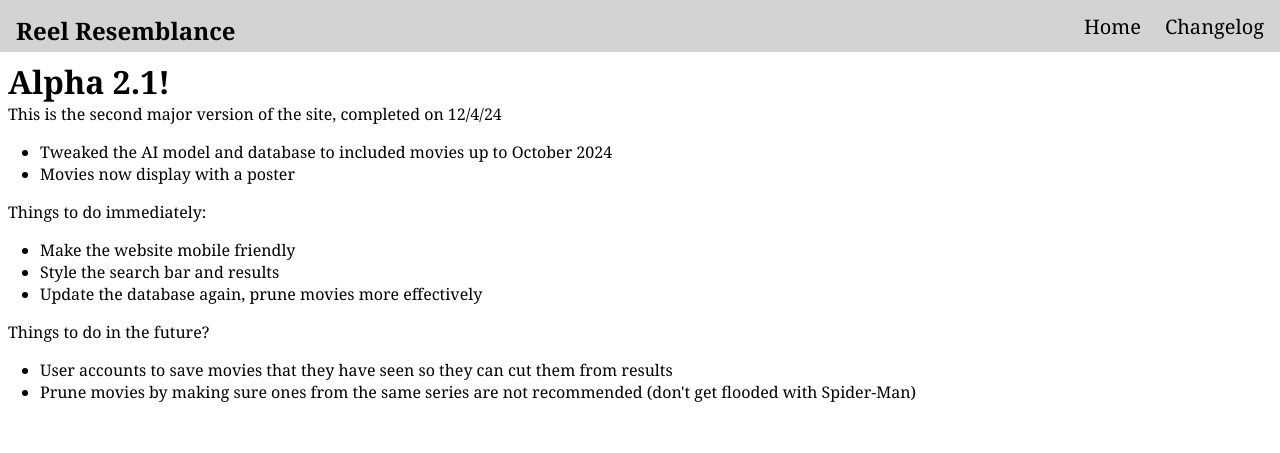
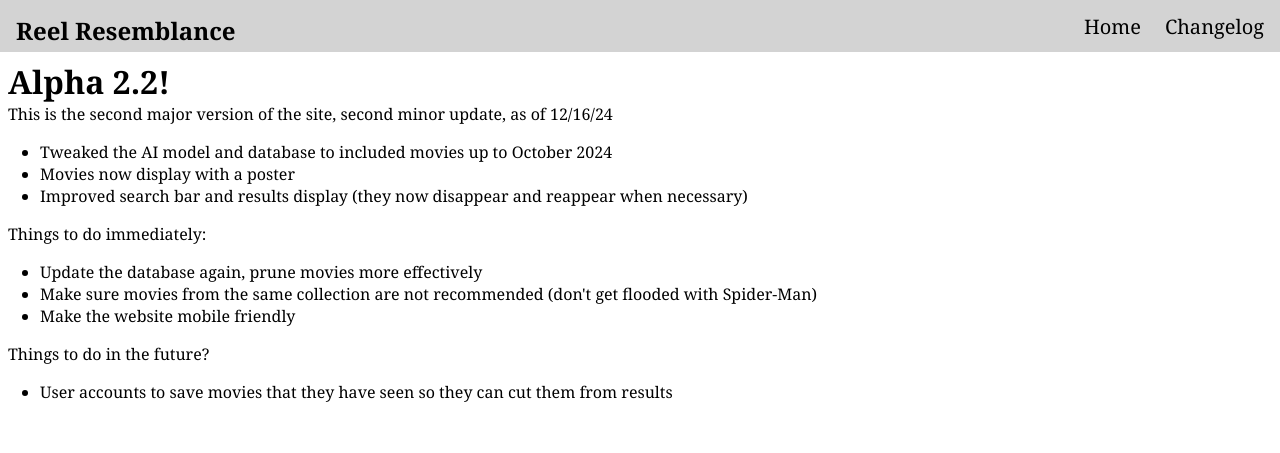
Before and after one commit to andrewras58/Movie-Recommender-Frontend, a React (Create React App) app: page /changelog in a window 1280 px wide. Shown: the top 453 px of the page. Built offline with nearby package versions, Linux system fonts and the light colour scheme.

Commit message:
hotfix for alpha 2.2

```diff
--- a/src/components/changelog/Changelog.js
+++ b/src/components/changelog/Changelog.js
@@ -5,22 +5,22 @@ function Changelog() {
   return (
     <div className="changelog">
       <div className="log">
-        <h1>Alpha 2.1!</h1>
-        <span>This is the second major version of the site, completed on 12/4/24</span>
+        <h1>Alpha 2.2!</h1>
+        <span>This is the second major version of the site, second minor update, as of 12/16/24</span>
         <ul>
           <li>Tweaked the AI model and database to included movies up to October 2024</li>
           <li>Movies now display with a poster</li>
+          <li>Improved search bar and results display (they now disappear and reappear when necessary)</li>
         </ul>
         <span>Things to do immediately:</span>
         <ul>
+          <li>Update the database again, prune movies more effectively</li>
+          <li>Make sure movies from the same collection are not recommended (don't get flooded with Spider-Man)</li>
           <li>Make the website mobile friendly</li>
-          <li>Style the search bar and results</li>
-          <li>Update the database again, prune movies more effectively</li>
         </ul>
         <span>Things to do in the future?</span>
         <ul>
           <li>User accounts to save movies that they have seen so they can cut them from results</li>
-          <li>Prune movies by making sure ones from the same series are not recommended (don't get flooded with Spider-Man)</li>
         </ul>
       </div>
     </div>
--- a/src/components/home/MovieOutput.js
+++ b/src/components/home/MovieOutput.js
@@ -10,8 +10,7 @@ function MovieOutput({movieID}) {
     if (movieID){
       const fetchData = async () => {
         try{
-          let resemblance_endpoint = "http://127.0.0.1:8000/api/resemblance-results";
-          const response = await axios.get(`${resemblance_endpoint}?movie_id=${movieID}`);
+          const response = await axios.get(`${process.env.REACT_APP_resemblance_search_endpoint}?movie_id=${movieID}`);
           setMovieData(response.data);
         } catch (error) {
           alert("There was an error fetching the movie data!", error);
--- a/src/components/home/TitleSearch.js
+++ b/src/components/home/TitleSearch.js
@@ -19,8 +19,7 @@ function TitleSearch({setMovieID}) {
   });
   async function onSubmit(data){
     try{
-      let title_endpoint = "http://127.0.0.1:8000/api/search-by-title";
-      const response = await axios.get(`${title_endpoint}?title=${data['title']}`)
+      const response = await axios.get(`${process.env.REACT_APP_title_search_endpoint}?title=${data['title']}`)
       setTitleResults(response.data);
       document.getElementById('titleResults').style.display = 'flex';
       setMovieID(null);
```
